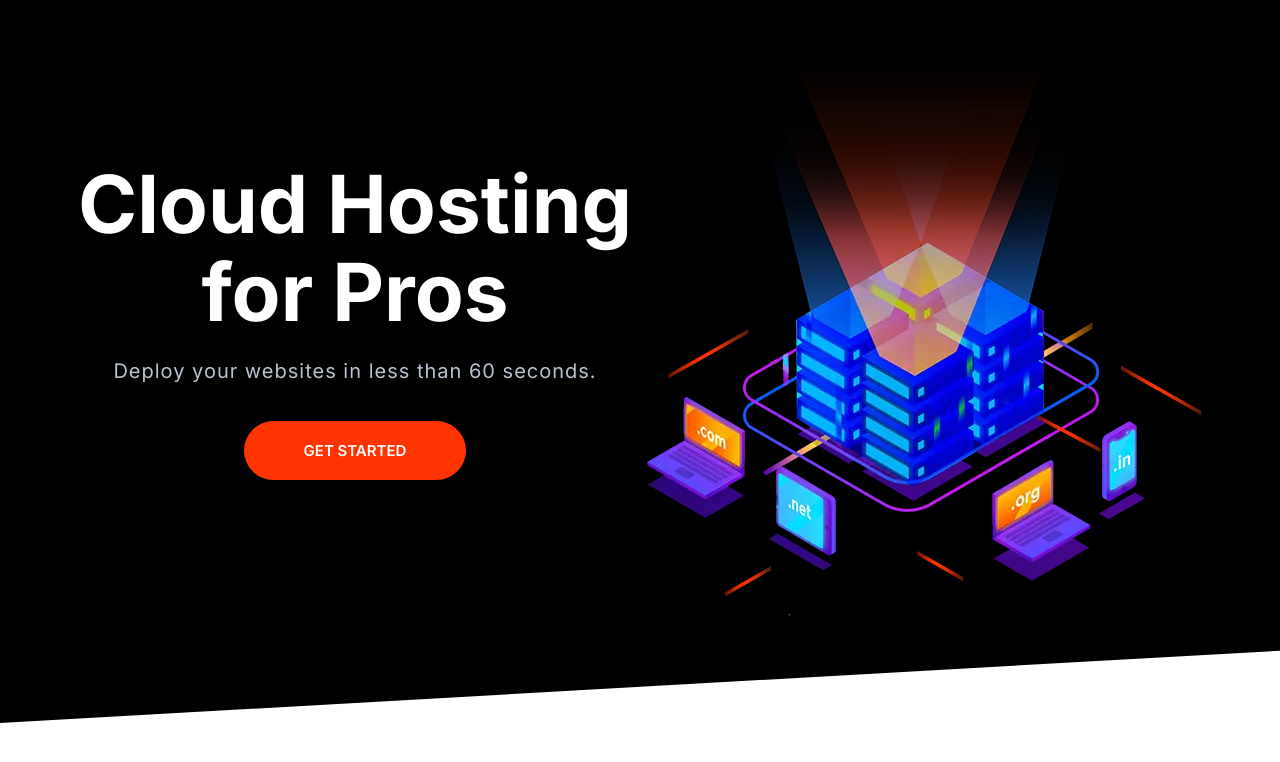
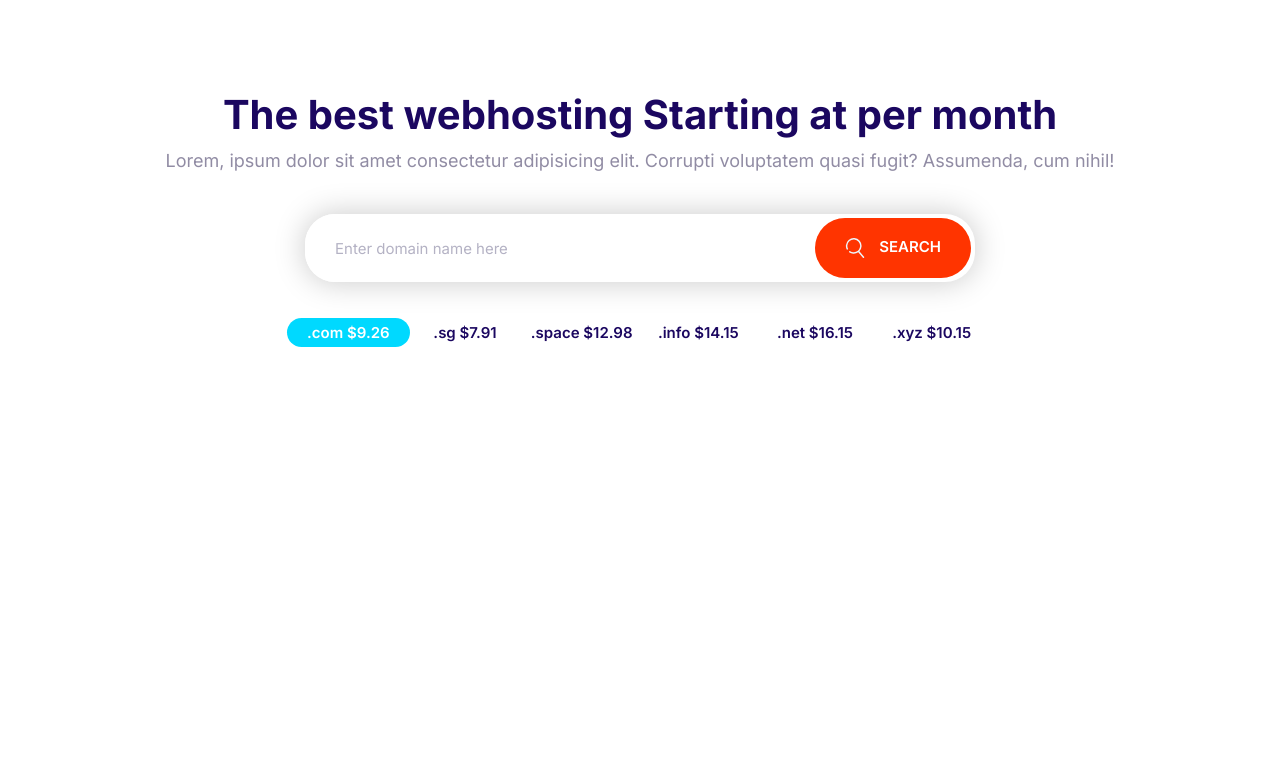
Before and after one commit to erutuzz/First-font-end-exercise-from-Mosh, a plain HTML site: page index.html in a window 1280 px wide. Drawn offline with Linux system fonts and the light colour scheme.

Commit message:
Build the type of domain price

```diff
--- a/css/style.css
+++ b/css/style.css
@@ -162,6 +162,12 @@ a {
   width: 30px;
   height: 30px;
 }
+.btn .icon {
+  width: 2rem;
+  height: 2rem;
+  margin-right: 1rem;
+  vertical-align: middle;
+}
 
 /* button */
 .btn {
@@ -173,6 +179,7 @@ a {
   padding: 2rem 3rem;
   text-align: center;
   white-space: nowrap;
+  outline: 0;
 }
 .btn--primary {
   background-color: var(--color-primary);
@@ -225,6 +232,7 @@ a {
   border-radius: var(--border-radius);
   font-size: 1.5rem;
   color: var(--color-heading);
+  outline: 0;
 }
 ::placeholder {
   color: #b4b2c4;
@@ -239,6 +247,7 @@ a {
   border: 0;
   flex-grow: 1;
   outline: 0;
+  width: 0;
 }
 .input-group .btn {
   margin: 4px;
@@ -290,8 +299,6 @@ a {
 }
 
 /* plan */
-.plan {
-}
 .plan__name {
   font-size: 1.4rem;
   color: #fff;
@@ -582,3 +589,29 @@ a {
     align-self: center;
   }
 }
+
+/* domain pricing */
+.block__domain .input-group {
+  box-shadow: 0 0 30px 1px rgb(204, 204, 204);
+  border: 0;
+  margin: 4rem auto;
+  max-width: 670px;
+}
+.domain__pricing {
+  grid-template-columns: repeat(auto-fit, minmax(100px, 1fr));
+  font-size: 1.5rem;
+  font-weight: 600;
+  justify-items: center;
+  max-width: 700px;
+  margin: 1.5rem auto;
+}
+@media screen and (max-width: 768px) {
+  .domain__pricing {
+    grid-template-columns: repeat(3, 1fr);
+    grid-template-rows: repeat(2, 6rem);
+    font-size: 2rem;
+    font-weight: 600;
+    justify-items: center;
+    white-space: nowrap;
+  }
+}
--- a/index.html
+++ b/index.html
@@ -15,27 +15,31 @@
     />
   </head>
   <body>
-    <section class="block block--dark block--skewed-left hero">
-      <div class="grid grid--1x2 container">
-        <header class="block__header hero__content">
-          <h1 class="block__heading">Cloud Hosting for Pros</h1>
-          <p class="hero__tagline">
-            Deploy your websites in less than 60 seconds.
-          </p>
-          <a href="" class="btn btn--accent btn--streched"> GET STARTED </a>
-        </header>
-        <picture>
-          <source
-            type="image/webp"
-            srcset="images/banner.webp 1x, images/banner@2x.webp 2x"
-          />
-          <source
-            type="image/png"
-            srcset="images/banner.png 1x, images/banner@2x.png 2x"
-          />
-          <img class="hero__image" src="images/banner.png" alt="" />
-        </picture>
+    <section class="block container block__domain">
+      <header class="domain__header block__header">
+        <h2>The best webhosting Starting at per month</h2>
+        <p>
+          Lorem, ipsum dolor sit amet consectetur adipisicing elit. Corrupti
+          voluptatem quasi fugit? Assumenda, cum nihil!
+        </p>
+      </header>
+      <div class="input-group domain__input">
+        <input type="text" class="input" placeholder="Enter domain name here" />
+        <button class="btn btn--accent">
+          <svg class="icon icon--accent">
+            <use xlink:href="images/sprite.svg#search"></use>
+          </svg>
+          SEARCH
+        </button>
       </div>
+      <ul class="list grid domain__pricing">
+        <li><span class="badger badger--secondary">.com $9.26</span></li>
+        <li>.sg $7.91</li>
+        <li>.space $12.98</li>
+        <li>.info $14.15</li>
+        <li>.net $16.15</li>
+        <li>.xyz $10.15</li>
+      </ul>
     </section>
     <script src="js/main.js"></script>
   </body>
```
Also changed, not shown: components/domain-price.html (added, +26 -0 lines).
